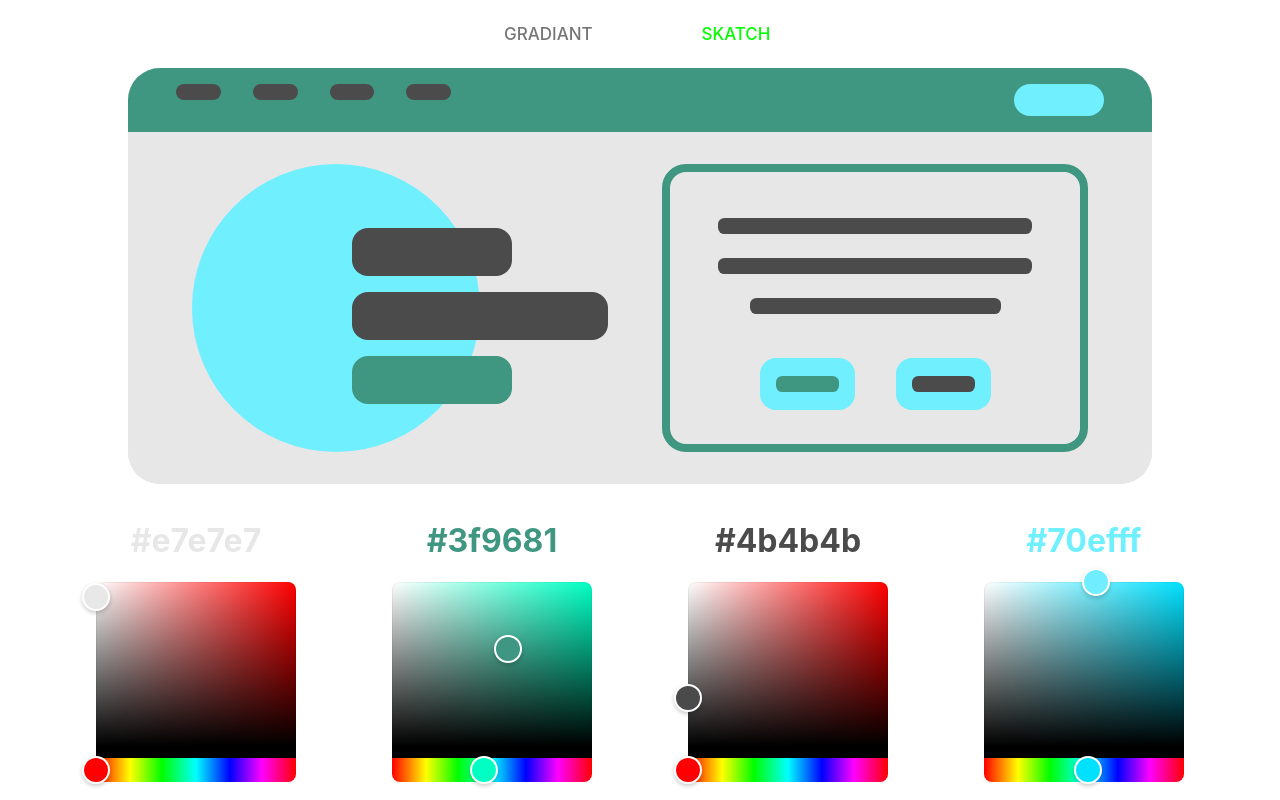
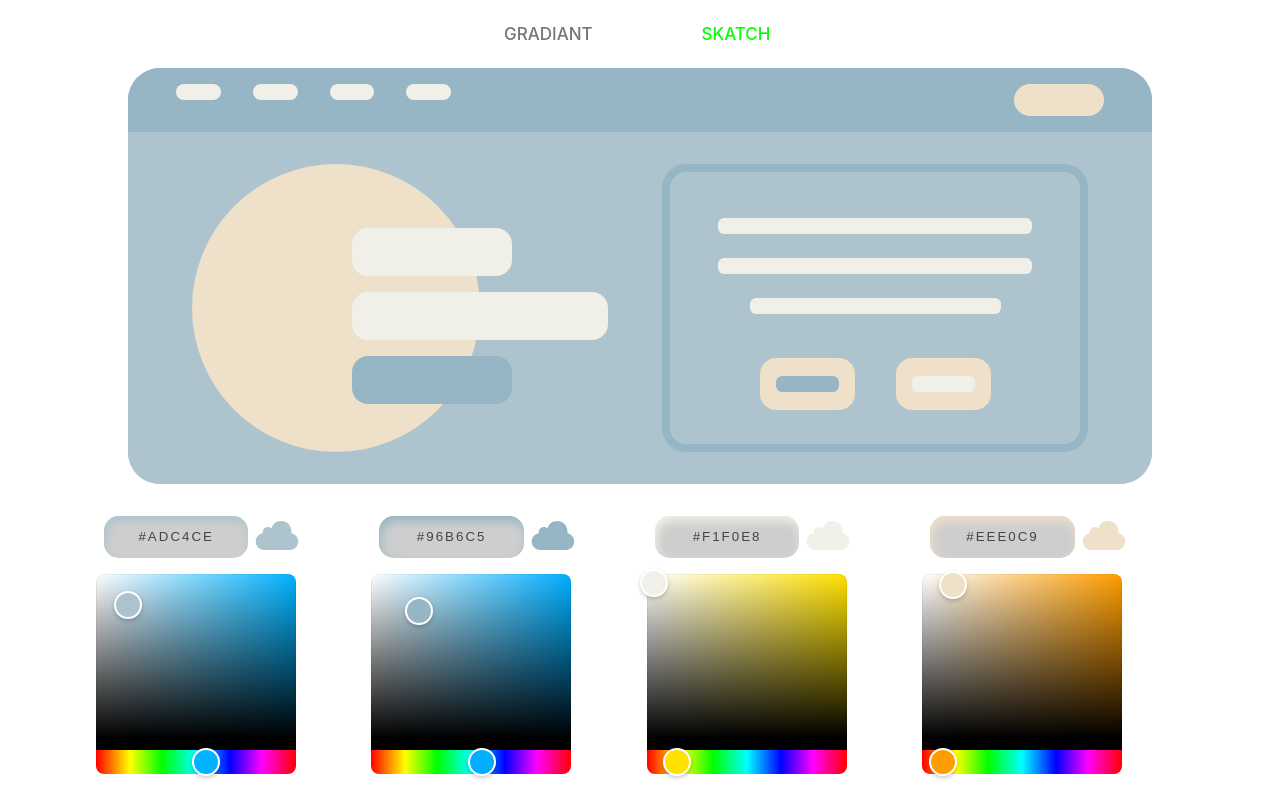
Before and after one commit to Faridmohammadizadeh/colorer, a React (Create React App) app: page /skatch in a window 1280 px wide. Built offline with nearby package versions, Linux system fonts and the light colour scheme.

Commit message:
skatch page completed

```diff
--- a/package.json
+++ b/package.json
@@ -6,6 +6,7 @@
     "@testing-library/jest-dom": "^5.17.0",
     "@testing-library/react": "^13.4.0",
     "@testing-library/user-event": "^13.5.0",
+    "@uidotdev/usehooks": "^2.3.1",
     "react": "^18.2.0",
     "react-colorful": "^5.6.1",
     "react-copy-to-clipboard": "^5.1.0",
--- a/src/App.css
+++ b/src/App.css
@@ -323,3 +323,75 @@
   padding: 0.4rem 1rem;
   margin-top: 2rem;
 }
+
+/* color text input design  */
+
+.input {
+  border: none;
+  outline: none;
+  border-radius: 15px;
+  padding: 1em;
+  margin: 1rem 0.5rem;
+  background-color: #cecece;
+  color: rgb(68, 68, 68);
+  transition: 300ms ease-in-out;
+  width: 45%;
+  text-align: center;
+  letter-spacing: 2px;
+  text-transform: uppercase;
+}
+
+.input:focus {
+  background-color: white;
+  transform: scale(1.05);
+  box-shadow: 13px 13px 100px #969696, -13px -13px 100px #ffffff;
+}
+
+.control-hex-buttons-container {
+  display: flex;
+  justify-content: start;
+  align-items: center;
+}
+
+/* cloud button------------------------------------------------------ */
+.btnCloud {
+  background-color: transparent;
+  position: relative;
+  border: none;
+}
+
+.btnCloud::after {
+  content: "SAVE";
+  position: absolute;
+  top: -50%;
+  left: 50%;
+  transform: translateX(-50%);
+  background-color: #dfdfdf;
+  padding: 3px 9px;
+  border-radius: 5px;
+  transition: 200ms linear;
+  transition-delay: 200ms;
+  color: #05ff00;
+  font-size: 13px;
+  visibility: hidden;
+}
+
+.icon {
+  transform: scale(1.7);
+  transition: 200ms linear;
+}
+
+.btnCloud:hover > .icon {
+  transform: scale(1.3);
+}
+
+.btnCloud:hover > .icon path {
+  fill: #05ff00;
+  cursor: pointer;
+}
+
+.btnCloud:hover::after {
+  visibility: visible;
+  opacity: 1;
+  top: -100%;
+}
--- a/src/Skeleton.js
+++ b/src/Skeleton.js
@@ -29,12 +29,13 @@ function Skeleton() {
   // ---------------------------------- screen size
 
   // color picker settings ---------------------------------------------
-  const [backgroundColor, setBackgroundColor] = useState("#e7e7e7");
-  const [textColor, setTextColor] = useState("#4b4b4b");
-  const [buttonColor, setButtonColor] = useState("#70efff");
-  const [deatailColor, setDeatailColor] = useState("#3f9681");
+  const [backgroundColor, setBackgroundColor] = useState("#ADC4CE");
+  const [textColor, setTextColor] = useState("#F1F0E8");
+  const [buttonColor, setButtonColor] = useState("#EEE0C9");
+  const [deatailColor, setDeatailColor] = useState("#96B6C5");
 
-  // color picker settings ---------------------------------------------
+  // nav baneer  components ---------------------------------------------
+
   function NavItem() {
     return (
       <div
@@ -51,7 +52,25 @@ function Skeleton() {
       ></div>
     );
   }
-  //  --------------------------------------------- color picker settings
+  //cloud button component  ---------------------------------------------
+
+  const clicked = useCallback(({ target: { innerText } }) => {
+    console.log(`Clicked on "${innerText}"!`);
+  }, []);
+
+  function SaveBtn() {
+    return (
+      <svg
+        xmlns="http://www.w3.org/2000/svg"
+        viewBox="0 0 24 24"
+        width="30"
+        height="30"
+        class="icon"
+      >
+        <path d="M22,15.04C22,17.23 20.24,19 18.07,19H5.93C3.76,19 2,17.23 2,15.04C2,13.07 3.43,11.44 5.31,11.14C5.28,11 5.27,10.86 5.27,10.71C5.27,9.33 6.38,8.2 7.76,8.2C8.37,8.2 8.94,8.43 9.37,8.8C10.14,7.05 11.13,5.44 13.91,5.44C17.28,5.44 18.87,8.06 18.87,10.83C18.87,10.94 18.87,11.06 18.86,11.17C20.65,11.54 22,13.13 22,15.04Z"></path>
+      </svg>
+    );
+  }
 
   return (
     <>
@@ -181,7 +200,28 @@ function Skeleton() {
 
         <div className="control-box">
           <div className="control-section">
-            <h1 style={{ color: backgroundColor }}>{backgroundColor}</h1>
+            <div className="control-hex-buttons-container">
+              <input
+                type="text"
+                autocomplete="off"
+                name="backgroundField"
+                class="input"
+                value={"#" + backgroundColor.slice(1)}
+                maxLength="7"
+                minLength="7"
+                onChange={(e) => setBackgroundColor(e.target.value)}
+                style={{
+                  "box-shadow": `inset 2px 5px 10px ${backgroundColor}`,
+                }}
+              />
+
+              <CopyToClipboard text={backgroundColor}>
+                <button class="btnCloud" style={{ fill: backgroundColor }}>
+                  <SaveBtn />
+                </button>
+              </CopyToClipboard>
+            </div>
+
             <HexColorPicker
               color={backgroundColor}
               onChange={(val) => {
@@ -191,7 +231,28 @@ function Skeleton() {
           </div>
 
           <div className="control-section">
-            <h1 style={{ color: deatailColor }}>{deatailColor}</h1>
+            <div className="control-hex-buttons-container">
+              <input
+                type="text"
+                autocomplete="off"
+                name="detailField"
+                class="input"
+                value={"#" + deatailColor.slice(1)}
+                maxLength="7"
+                minLength="7"
+                onChange={(e) => setDeatailColor(e.target.value)}
+                style={{
+                  "box-shadow": `inset 2px 5px 10px ${deatailColor}`,
+                }}
+              />
+
+              <CopyToClipboard text={deatailColor}>
+                <button class="btnCloud" style={{ fill: deatailColor }}>
+                  <SaveBtn />
+                </button>
+              </CopyToClipboard>
+            </div>
+
             <HexColorPicker
               color={deatailColor}
               onChange={(val) => {
@@ -201,7 +262,28 @@ function Skeleton() {
           </div>
 
           <div className="control-section">
-            <h1 style={{ color: textColor }}>{textColor}</h1>
+            <div className="control-hex-buttons-container">
+              <input
+                type="text"
+                autocomplete="off"
+                name="textField"
+                class="input"
+                value={"#" + textColor.slice(1)}
+                maxLength="7"
+                minLength="7"
+                onChange={(e) => setTextColor(e.target.value)}
+                style={{
+                  "box-shadow": `inset 2px 5px 10px ${textColor}`,
+                }}
+              />
+
+              <CopyToClipboard text={textColor}>
+                <button class="btnCloud" style={{ fill: textColor }}>
+                  <SaveBtn />
+                </button>
+              </CopyToClipboard>
+            </div>
+
             <HexColorPicker
               color={textColor}
               onChange={(val) => {
@@ -211,7 +293,28 @@ function Skeleton() {
           </div>
 
           <div className="control-section">
-            <h1 style={{ color: buttonColor }}>{buttonColor}</h1>
+            <div className="control-hex-buttons-container">
+              <input
+                type="text"
+                autocomplete="off"
+                name="buttonField"
+                class="input"
+                value={"#" + buttonColor.slice(1)}
+                maxLength="7"
+                minLength="7"
+                onChange={(e) => setButtonColor(e.target.value)}
+                style={{
+                  "box-shadow": `inset 2px 5px 10px ${buttonColor}`,
+                }}
+              />
+
+              <CopyToClipboard text={buttonColor}>
+                <button class="btnCloud" style={{ fill: buttonColor }}>
+                  <SaveBtn />
+                </button>
+              </CopyToClipboard>
+            </div>
+
             <HexColorPicker
               color={buttonColor}
               onChange={(val) => {
```
Also changed, not shown: 1 other file (tests, documents, lock files or other folders).
